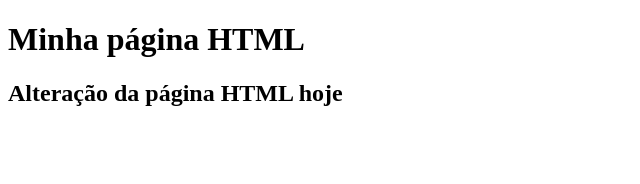
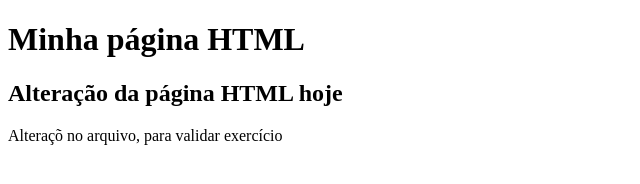
Before and after one commit to Letticiaplacido/gama-no-github, a plain HTML site: page index.html in a window 1280 px wide. Shown: the whole page, without its empty margins (0-640 px from the left). Drawn offline with Linux system fonts and the light colour scheme.

Commit message:
alterado arquivo index.html devido exercicio

```diff
--- a/index.html
+++ b/index.html
@@ -9,5 +9,6 @@
 <body>
     <h1>Minha página HTML</h1>
     <h2>Alteração da página HTML hoje</h2>
+    <p>Alteraçõ no arquivo, para validar exercício</p>
 </body>
 </html>
```
